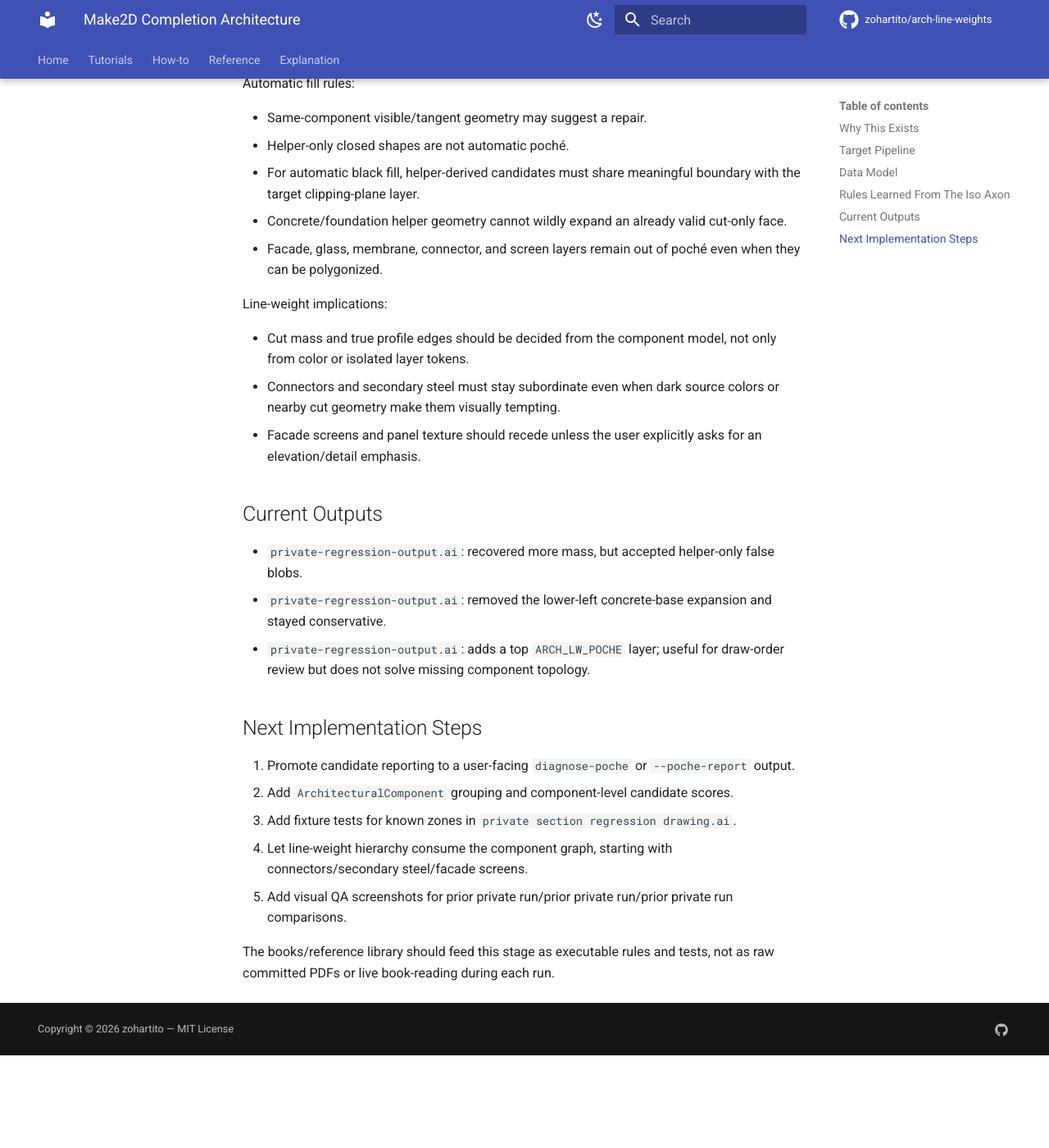
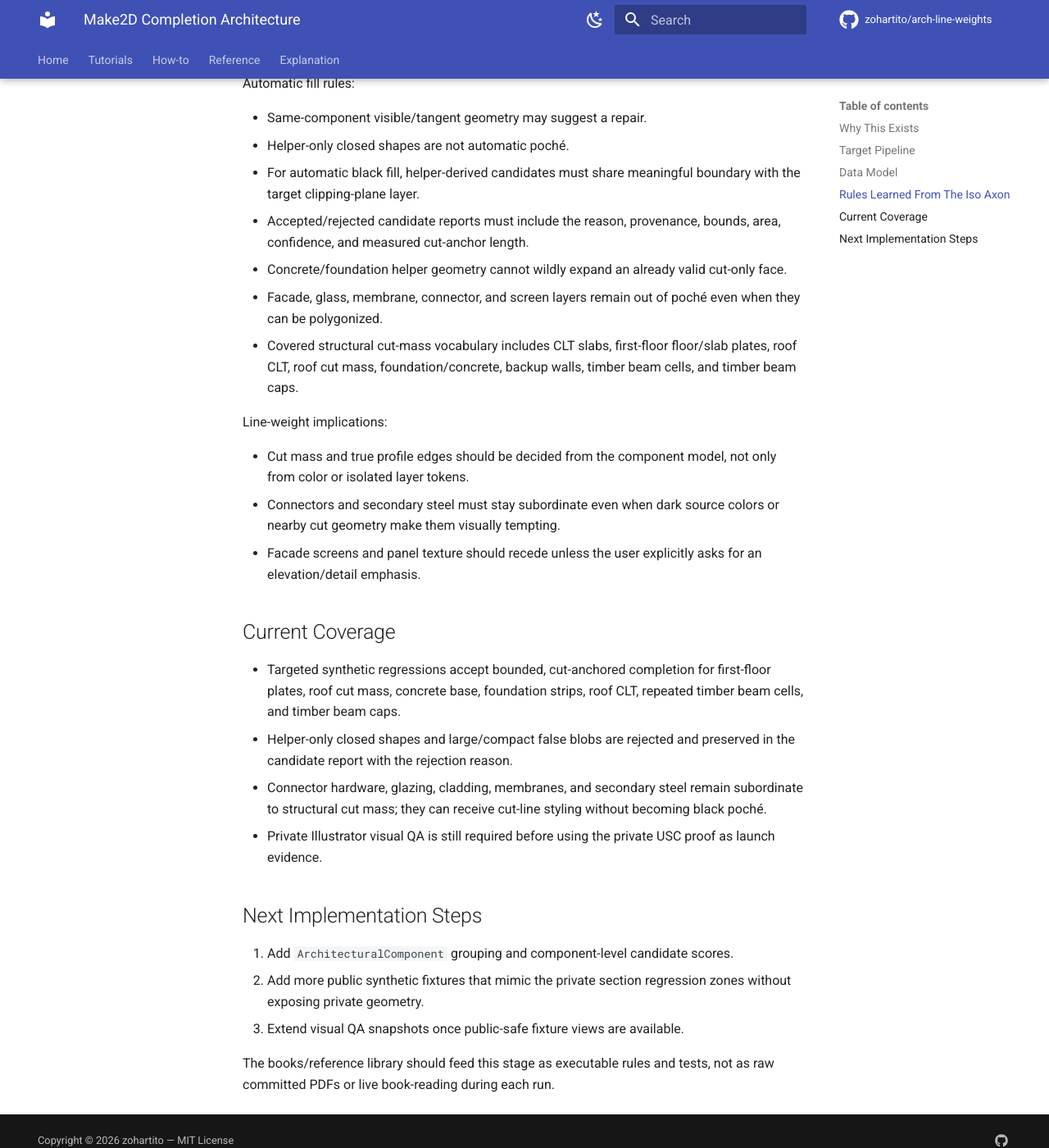
Before and after one commit to zohartito/arch-line-weights, an MkDocs documentation site: the page built from docs/research/make2d-completion-architecture.md, in a window 1280 px wide and 1400 px high, scrolled down 1357 px. Shown: the whole window at 82% size. Built offline with MkDocs 1.6.1 and Material for MkDocs 9.7.7, drawn with Linux system fonts in a browser that asks for light colours; comment, search, counter and statistics services are not loaded; before the commit the page ends 2644 px from its top, so only the background shows below that.

Commit message:
fix: expand make2d structural completion coverage

```diff
--- a/docs/research/make2d-completion-architecture.md
+++ b/docs/research/make2d-completion-architecture.md
@@ -57,10 +57,15 @@ Automatic fill rules:
 - Helper-only closed shapes are not automatic poché.
 - For automatic black fill, helper-derived candidates must share meaningful
   boundary with the target clipping-plane layer.
+- Accepted/rejected candidate reports must include the reason, provenance,
+  bounds, area, confidence, and measured cut-anchor length.
 - Concrete/foundation helper geometry cannot wildly expand an already valid
   cut-only face.
 - Facade, glass, membrane, connector, and screen layers remain out of poché
   even when they can be polygonized.
+- Covered structural cut-mass vocabulary includes CLT slabs, first-floor
+  floor/slab plates, roof CLT, roof cut mass, foundation/concrete, backup walls,
+  timber beam cells, and timber beam caps.
 
 Line-weight implications:
 
@@ -71,24 +76,25 @@ Line-weight implications:
 - Facade screens and panel texture should recede unless the user explicitly
   asks for an elevation/detail emphasis.
 
-## Current Outputs
+## Current Coverage
 
-- `private-regression-output.ai`: recovered more mass, but accepted helper-only
-  false blobs.
-- `private-regression-output.ai`: removed the lower-left concrete-base expansion
-  and stayed conservative.
-- `private-regression-output.ai`: adds a top `ARCH_LW_POCHE` layer; useful for draw-order
-  review but does not solve missing component topology.
+- Targeted synthetic regressions accept bounded, cut-anchored completion for
+  first-floor plates, roof cut mass, concrete base, foundation strips, roof CLT,
+  repeated timber beam cells, and timber beam caps.
+- Helper-only closed shapes and large/compact false blobs are rejected and
+  preserved in the candidate report with the rejection reason.
+- Connector hardware, glazing, cladding, membranes, and secondary steel remain
+  subordinate to structural cut mass; they can receive cut-line styling without
+  becoming black poché.
+- Private Illustrator visual QA is still required before using the private USC
+  proof as launch evidence.
 
 ## Next Implementation Steps
 
-1. Promote candidate reporting to a user-facing `diagnose-poche` or
-   `--poche-report` output.
-2. Add `ArchitecturalComponent` grouping and component-level candidate scores.
-3. Add fixture tests for known zones in `private section regression drawing.ai`.
-4. Let line-weight hierarchy consume the component graph, starting with
-   connectors/secondary steel/facade screens.
-5. Add visual QA screenshots for prior private run/prior private run/prior private run comparisons.
+1. Add `ArchitecturalComponent` grouping and component-level candidate scores.
+2. Add more public synthetic fixtures that mimic the private section regression
+   zones without exposing private geometry.
+3. Extend visual QA snapshots once public-safe fixture views are available.
 
 The books/reference library should feed this stage as executable rules and
 tests, not as raw committed PDFs or live book-reading during each run.
```
Also changed, not shown: 5 other files.
